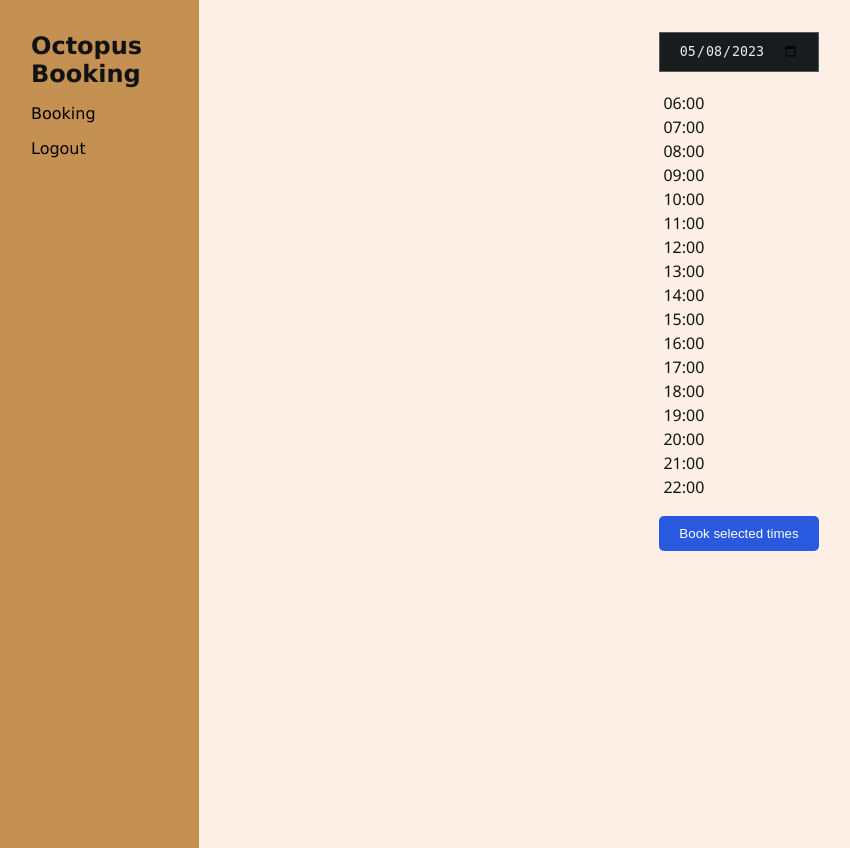
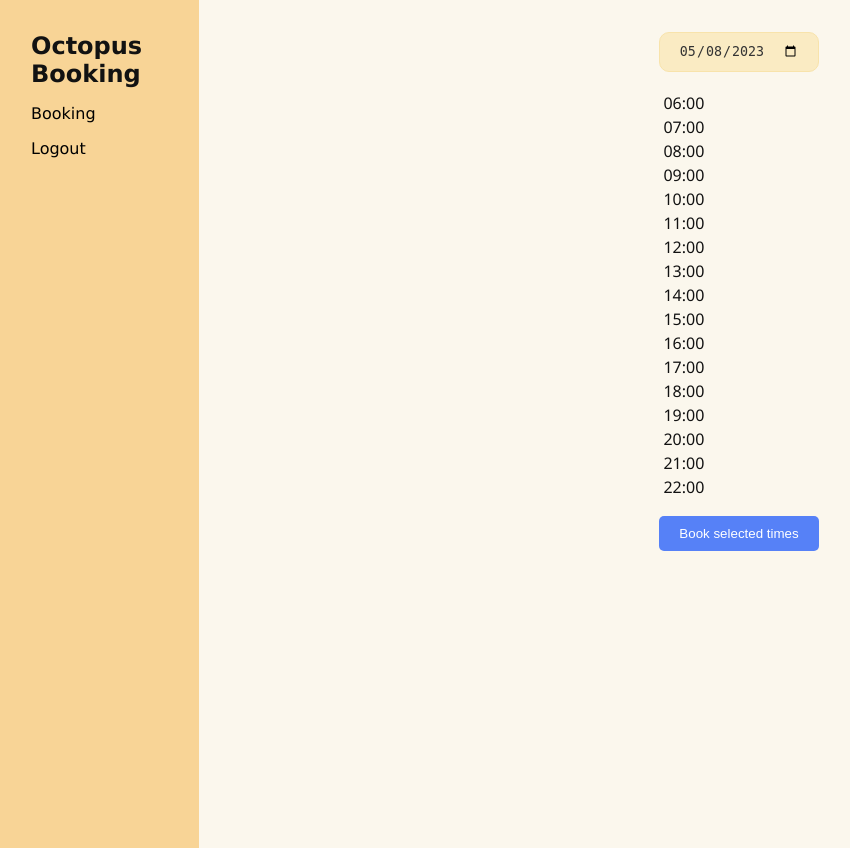
Before and after one commit to davlin0222/octopus-booking, a PHP site: page /pages/booking.php in a window 1280 px wide. Shown: the whole page, without its empty margins (1-851 px from the left). Run offline with PHP 8.4, Linux system fonts and the light colour scheme; the visitor is signed in with stand-in values (Sample User, id 1); data that the repository does not hold is empty; style sheets or scripts are compiled from the project's sources.

Commit message:
Add adjust colors

```diff
--- a/assets/css/_colors.scss
+++ b/assets/css/_colors.scss
@@ -1,5 +1,8 @@
-$available: #f2dfc4;
-$booking: #b11d1d;
-$selected: #3260df;
-$user-booking: #761db1;
-$selected-user-booking: #ffa600;
+$available: #f5e4b5;
+$booking: #c84a4a;
+$selected: #6088f7;
+$user-booking: #a66eca;
+$selected-user-booking: #faaa41;
+
+$background: #fbf7ed;
+$accent: #faebc3;
--- a/assets/css/dist/booking-form.css
+++ b/assets/css/dist/booking-form.css
@@ -14,7 +14,7 @@
 .booking-form__submit {
   display: block;
   margin: auto;
-  background-color: #2959de;
+  background-color: #5681f7;
   color: white;
   padding: 10px 20px;
   border: none;
@@ -25,7 +25,7 @@
   display: none;
 }
 .booking-form__submit._cancel {
-  background: #c58002;
+  background: #f99d23;
 }
 
 .invitations__list {
@@ -39,7 +39,7 @@
   width: 100%;
   cursor: pointer;
   border: 3px solid #fff0e7;
-  background: #fbddd4;
+  background: #faebc3;
   padding: 1rem;
 }
 .invitations__input {
--- a/assets/css/dist/date-selector.css
+++ b/assets/css/dist/date-selector.css
@@ -1,17 +1,18 @@
 .date-selector {
-  background: #181c1c;
+  background: #faebc3;
   width: 100%;
   height: 40px;
   display: flex;
   justify-content: center;
   align-items: center;
-  border: 1px solid #4e5d5d;
+  border: 1px solid #f8e3ab;
   margin-bottom: 1rem;
+  border-radius: 10px;
 }
 .date-selector__input {
   height: -moz-min-content;
   height: min-content;
-  background: #181c1c;
-  color: #eee;
+  background: #faebc3;
+  color: #333333;
   border: none;
 }/*# sourceMappingURL=date-selector.css.map */
--- a/assets/css/dist/main.css
+++ b/assets/css/dist/main.css
@@ -6,7 +6,7 @@
 
 html,
 body {
-  background: #fff0e7;
+  background: #fbf7ed;
   color: #121212;
 }
 
@@ -22,7 +22,7 @@ body {
 .page__menu {
   width: 200px;
   padding: 2rem;
-  background: #c49152;
+  background: #f8d496;
 }
 .page__main {
   margin: auto;
--- a/assets/css/main.scss
+++ b/assets/css/main.scss
@@ -1,3 +1,5 @@
+@use "../../assets/css/colors";
+
 * {
     margin: 0;
     padding: 0;
@@ -6,7 +8,7 @@
 
 html,
 body {
-    background: #fff0e7;
+    background: colors.$background;
     color: #121212;
 }
 body {
@@ -22,7 +24,7 @@ body {
     &__menu {
         width: 200px;
         padding: 2rem;
-        background: #c49152;
+        background: #f8d496;
     }
     &__main {
         margin: auto;
--- a/components/booking-form/booking-form.js
+++ b/components/booking-form/booking-form.js
@@ -21,6 +21,10 @@ async function bookButton_onClick(e) {
     const success = /*await*/ createBookings(selectedBookings, selectedDate, invitations)
     console.log(`bookButton_onClick  success:`, success)
 
+    if (!success) return
+
+    // window.location.reload()
+
     const selectedCells = document.querySelectorAll(
         '.booking-chart__booking-cell._selected'
     )
@@ -39,9 +43,18 @@ async function cancelBookingsButton_onClick(e) {
     const success = await cancelBookings(selectedBookings, selectedDate)
     // console.log(`cancelBookingsButton_onClick  success:`, success)
 
-    if (success) {
-        window.location.reload()
-    }
+    if (!success) return
+
+    window.location.reload()
+
+    // const selectedUserBookingCells = document.querySelectorAll(
+    //     '.booking-chart__booking-cell._selected-user-booking'
+    // )
+
+    // selectedUserBookingCells.forEach((selectedUserBookingCell) => {
+    //     selectedUserBookingCell.classList.remove('_selected-user-booking')
+    //     selectedUserBookingCell.classList.add('_available')
+    // })
 }
 
 async function renderInvitationList() {
--- a/components/booking-form/booking-form.scss
+++ b/components/booking-form/booking-form.scss
@@ -25,7 +25,7 @@
             display: none;
         }
         &._cancel {
-            background: #c58002;
+            background: darken(colors.$selected-user-booking, 6%);
         }
     }
 }
@@ -43,7 +43,7 @@
         width: 100%;
         cursor: pointer;
         border: 3px solid #fff0e7;
-        background: #fbddd4;
+        background: colors.$accent;
         padding: 1rem;
     }
     &__input {
--- a/components/date-selector/date-selector.scss
+++ b/components/date-selector/date-selector.scss
@@ -1,17 +1,20 @@
+@use "../../assets/css/colors";
+
 .date-selector {
-    background: #181c1c;
+    background: colors.$accent;
     width: 100%;
     height: 40px;
     display: flex;
     justify-content: center;
     align-items: center;
-    border: 1px solid #4e5d5d;
+    border: 1px solid darken(colors.$accent, 5%);
     margin-bottom: 1rem;
+    border-radius: 10px;
 
     &__input {
         height: min-content;
-        background: #181c1c;
-        color: #eee;
+        background: colors.$accent;
+        color: #333333;
         border: none;
     }
 }
```
Also changed, not shown: assets/css/dist/booking-chart.css (+16 -16 lines), 3 other files.
